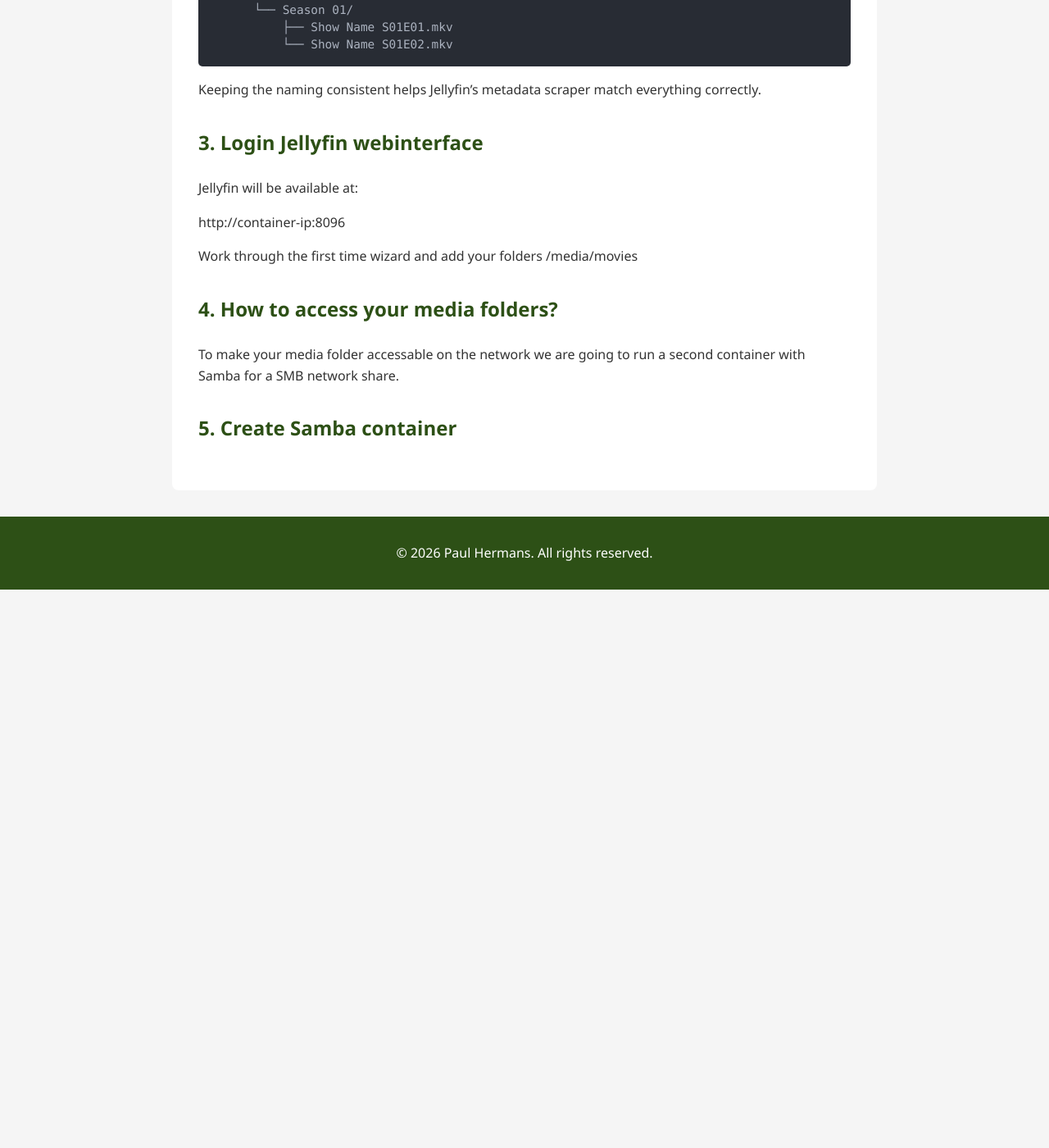
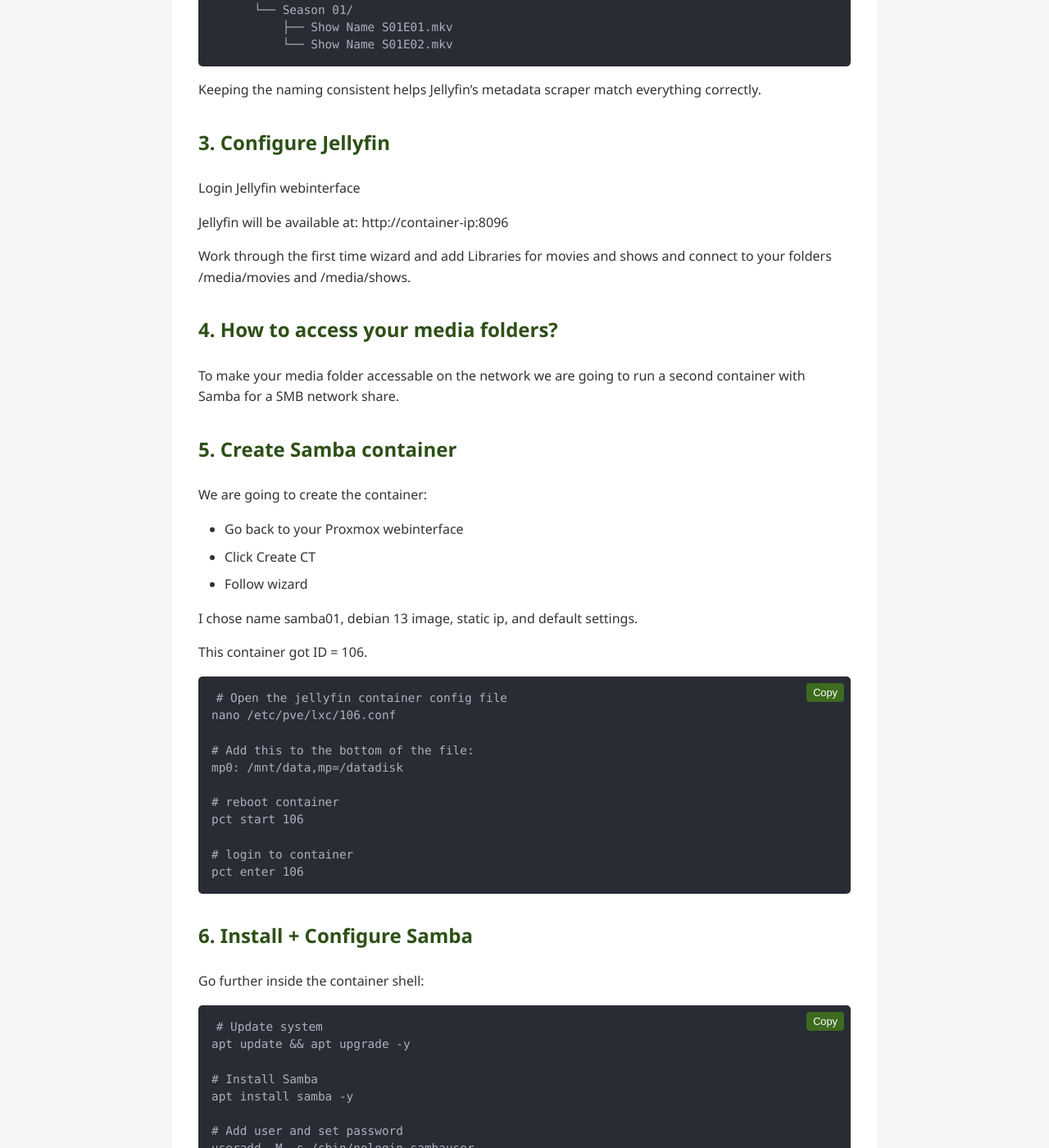
Before and after one commit to paulhermanseu/paulhermans.eu, a Jekyll site: the page built from _posts/2026-06-13-starting-with-jellyfin.md, in a window 1280 px wide and 1400 px high, scrolled down 2089 px. Shown: the whole window at 82% size. Built offline with Jekyll 4.4.1, drawn with Linux system fonts in a browser that asks for light colours; before the commit the page ends 2808 px from its top, so only the background shows below that; some of the changed text lies outside the part shown.

Commit message:
Revise Jellyfin setup and Samba configuration steps
Updated instructions for configuring Jellyfin and Samba, including clearer steps for login and folder setup.

````diff
--- a/_posts/2026-06-13-starting-with-jellyfin.md
+++ b/_posts/2026-06-13-starting-with-jellyfin.md
@@ -84,16 +84,91 @@
 
 Keeping the naming consistent helps Jellyfin's metadata scraper match everything correctly.
 
-## 3. Login Jellyfin webinterface
+## 3. Configure Jellyfin
 
-Jellyfin will be available at:
+Login Jellyfin webinterface
 
-http://container-ip:8096
+Jellyfin will be available at: http://container-ip:8096
 
-Work through the first time wizard and add your folders /media/movies
+Work through the first time wizard and add Libraries for movies and shows and connect to your folders /media/movies and /media/shows.
 
 ## 4. How to access your media folders?
 
 To make your media folder accessable on the network we are going to run a second container with Samba for a SMB network share.
 
 ## 5. Create Samba container
+
+We are going to create the container:
+
+- Go back to your Proxmox webinterface
+- Click Create CT
+- Follow wizard
+
+I chose name samba01, debian 13 image, static ip, and default settings.
+
+This container got ID = 106.
+
+```
+# Open the jellyfin container config file
+nano /etc/pve/lxc/106.conf
+
+# Add this to the bottom of the file:
+mp0: /mnt/data,mp=/datadisk
+
+# reboot container
+pct start 106
+
+# login to container
+pct enter 106
+```
+
+## 6. Install + Configure Samba
+
+Go further inside the container shell:
+
+```
+# Update system
+apt update && apt upgrade -y
+
+# Install Samba
+apt install samba -y
+
+# Add user and set password
+useradd -M -s /sbin/nologin sambauser
+smbpasswd -a sambauser
+smbpasswd -e sambauser
+
+# Configure Samba
+nano /etc/samba/smb.conf
+
+# Add the share at the bottom of the file:
+[Datadisk]
+   comment = Samba Share
+   path = /datadisk
+   browseable = yes
+   read only = no
+   guest ok = no
+   valid users = sambauser
+   create mask = 0664
+   directory mask = 0775
+
+# Restart the Samba service
+systemctl status smbd
+systemctl restart smbd
+```
+
+## 7. Upload a test movie
+
+**From Linux:** Open File Explorer and navigate to: smb://192.168.1.50/Datadisk
+
+**From Windows:** Open File Explorer and navigate to: \\192.168.1.50\Datadisk
+
+Upload a test movie to the server.
+
+## 8. Watch the movie
+
+Install jellyfin app on your phone and on your TV.
+
+Or stream the movie right from the web interface.
+
+Happy days!
````
